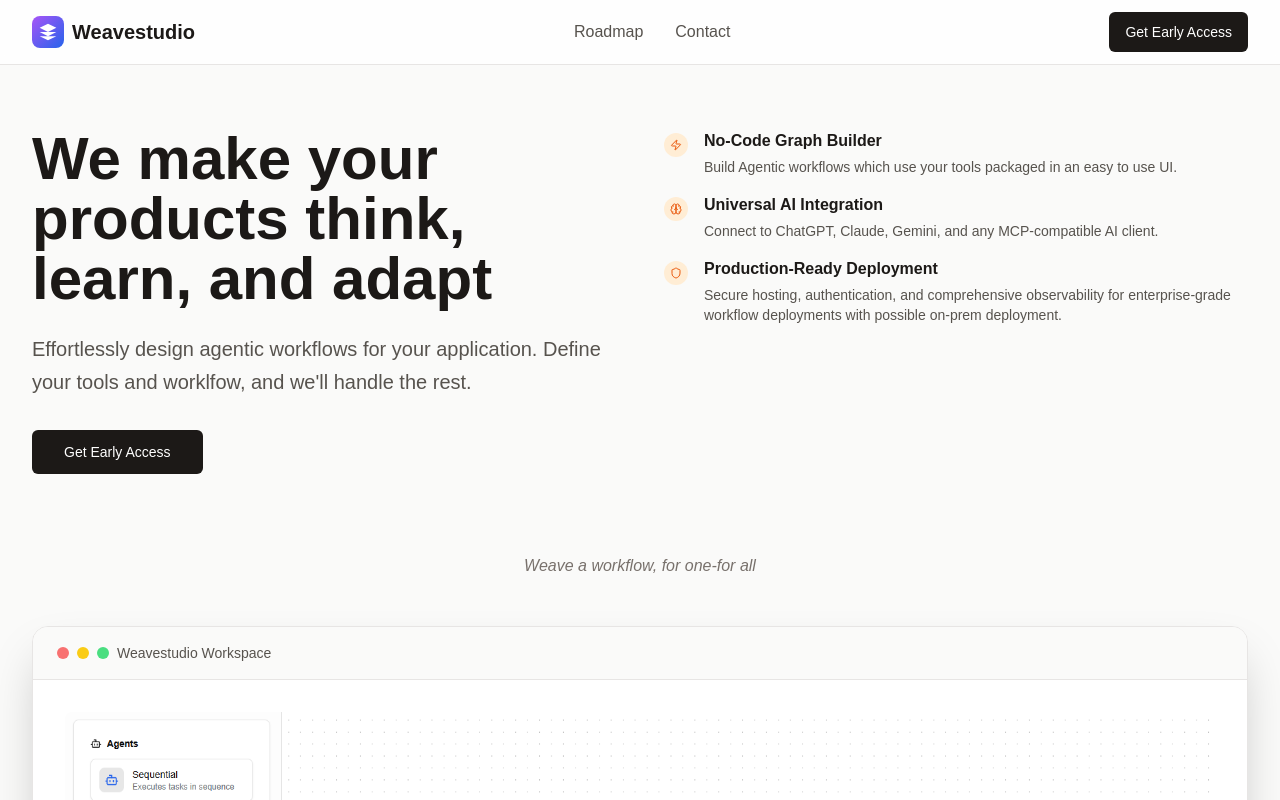
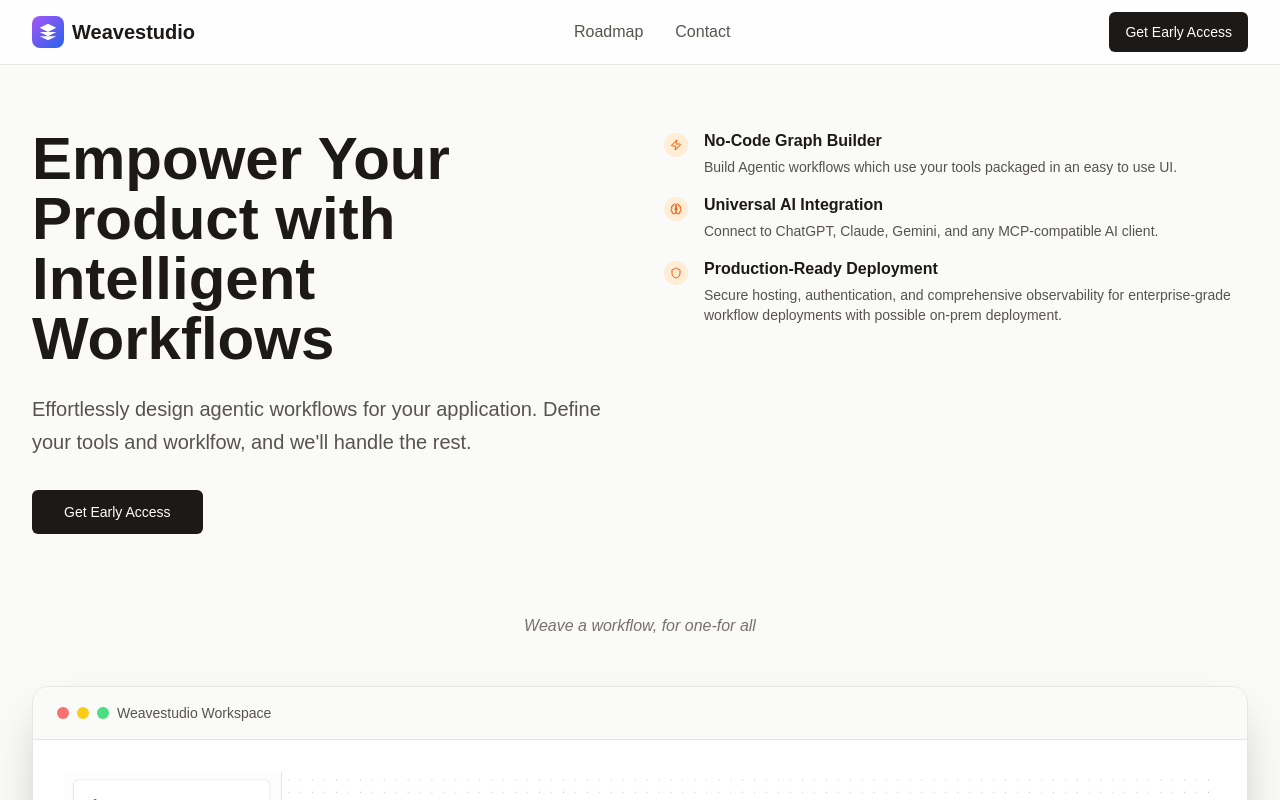
Before and after one commit to vabheed/weavestudio, a Next.js app: page / in a window 1280 px wide. Shown: the top 800 px of the page. Built offline with nearby package versions, Linux system fonts and the light colour scheme.

Commit message:
Update page.tsx

```diff
--- a/app/page.tsx
+++ b/app/page.tsx
@@ -64,7 +64,7 @@ export default function LandingPage() {
             <div className="space-y-8">
               <div className="space-y-6">
                 <h1 className="text-5xl lg:text-6xl font-bold text-stone-900 leading-tight">
-                 We make your products think, learn, and adapt
+                 Empower Your Product with Intelligent Workflows
                 </h1>
                 <p className="text-xl text-stone-600 leading-relaxed max-w-2xl">
                   Effortlessly design agentic workflows for your application. Define your tools and worklfow, and we'll
```
